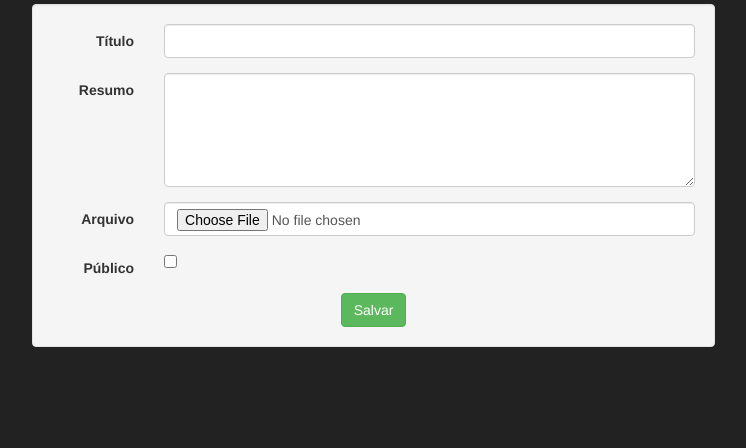
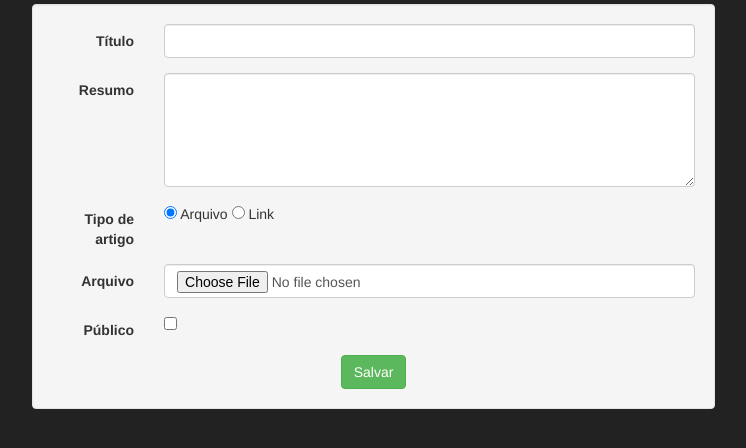
Before and after one commit to victordf/amaurynunes, a PHP site: template app/view/admin/pages/artigos.twig in a window 1280 px wide. Shown: the part 212-660 px from the top of the page, without its empty margins (379-1125 px from the left). Run offline with PHP 8.4, Linux system fonts and the light colour scheme; the template is opened without the code that fills it, so the values that code supplies are empty; some libraries are stand-ins or nearby versions.

Commit message:
Alteração do cadastro de artigo, para permitir que o usuário vincule um link no artigo

```diff
--- a/app/view/admin/layout/main.twig
+++ b/app/view/admin/layout/main.twig
@@ -91,8 +91,8 @@
     <script src="{{ RAIZ }}web/js/admin/jquery.js"></script>
     <script src="{{ RAIZ }}web/js/admin/bootstrap.min.js"></script>
     <script src="{{ RAIZ }}web/js/admin/plugins/morris/raphael.min.js"></script>
-    <script src="{{ RAIZ }}web/js/admin/plugins/morris/morris.min.js"></script>
-    <script src="{{ RAIZ }}web/js/admin/plugins/morris/morris-data.js"></script>
+    {#<script src="{{ RAIZ }}web/js/admin/plugins/morris/morris.min.js"></script>#}
+    {#<script src="{{ RAIZ }}web/js/admin/plugins/morris/morris-data.js"></script>#}
     <script type='text/javascript' src='{{ RAIZ }}web/js/sweetalert/sweetalert.min.js'></script>
 
     <script src="{{ RAIZ }}web/js/cropper/cropper.min.js"></script>
--- a/app/view/admin/pages/artigos.twig
+++ b/app/view/admin/pages/artigos.twig
@@ -5,6 +5,10 @@
         textarea {
             margin-right: 0px !important;
             margin-left: 0px !important;
+        }
+
+        .hide {
+            display: none;
         }
     </style>
 {% endblock %}
@@ -41,9 +45,24 @@
                     </div>
 
                     <div class="form-group">
+                        <label for="" class="control-label col-lg-2">Tipo de artigo</label>
+                        <div class="col-lg-10">
+                            <input type="radio" name="tipo" value="A" checked> Arquivo
+                            <input type="radio" name="tipo" value="L"> Link
+                        </div>
+                    </div>
+
+                    <div class="form-group div-tipo-artigo" id="divArquivo">
                         <label for="" class="control-label col-lg-2">Arquivo</label>
                         <div class="col-lg-10">
                             <input type="file" class="form-control" id="arquivo" name="arquivo" accept=".pdf" value="{{ artigo.arquivo }}">
+                        </div>
+                    </div>
+
+                    <div class="form-group div-tipo-artigo hide" id="divLink">
+                        <label for="" class="control-label col-lg-2">Site</label>
+                        <div class="col-lg-10">
+                            <input type="text" class="form-control" name="link" id="link" placeholder="Cole o endereço do site aqui">
                         </div>
                     </div>
 
@@ -69,7 +88,7 @@
                     <tr>
                         <th></th>
                         <th>Título</th>
-                        <th>Resumo</th>
+                        <th width="600">Resumo</th>
                         <th>Arquivo</th>
                         <th>Público</th>
                     </tr>
@@ -93,6 +112,20 @@
 
 {% block jsCode %}
     <script>
+        $(document).ready(function(){
+            $('input[name=tipo]').on('click', function(){
+                $('.div-tipo-artigo').addClass('hide');
+                switch ($(this).val()){
+                    case 'A':
+                        $('#divArquivo').removeClass('hide');
+                        break;
+                    case 'L':
+                        $('#divLink').removeClass('hide');
+                        break;
+                }
+            });
+        });
+
         function editarArtigo(id){
             window.location.href = "{{ RAIZ }}admin/artigos/"+id;
         }
--- a/app/view/pages/home/sections/artigos.twig
+++ b/app/view/pages/home/sections/artigos.twig
@@ -17,7 +17,7 @@
                             <p>{{ artigo.resumo }}</p>
                         </div>
                         {#<a href="" class="btn btn-primary" data-toggle="modal" data-target="#blog-detail">Leia mais</a>#}
-                        <a href="{{ artigo.url }}" target="_blank" class="btn btn-primary" >Leia mais</a>
+                        <a href="{% if artigo.tipoartigo == 'A' %}{{ artigo.url }}{% else %}{{ artigo.link }}{% endif %}" target="_blank" class="btn btn-primary" >Leia mais</a>
                         {#<input type="button" class="btn btn-primary" onclick="abreArtigo('{{ artigo.url }}')" value="Leia Mais">#}
                     </div>
                 </div>
--- a/db.sql
+++ b/db.sql
@@ -108,4 +108,7 @@ create table artigo (
     datacriacao datetime default now(),
     primary key (id),
     foreign key (userid) references usuario(id)
-)
+);
+
+alter table artigo add column link varchar(255);
+alter table artigo add column tipoartigo char(1) default 'A';
```
Also changed, not shown: index.php (+24 -14 lines).
